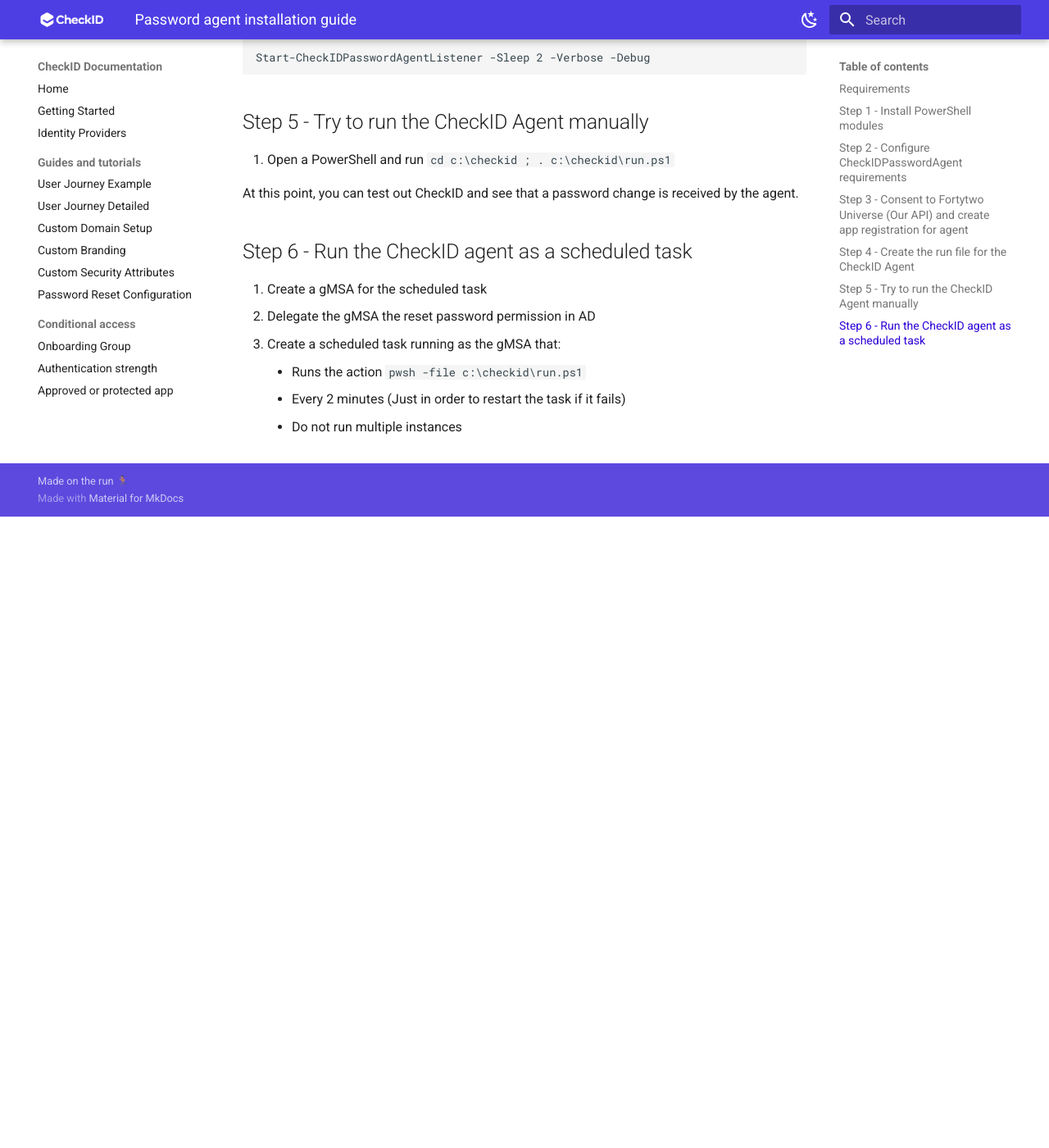
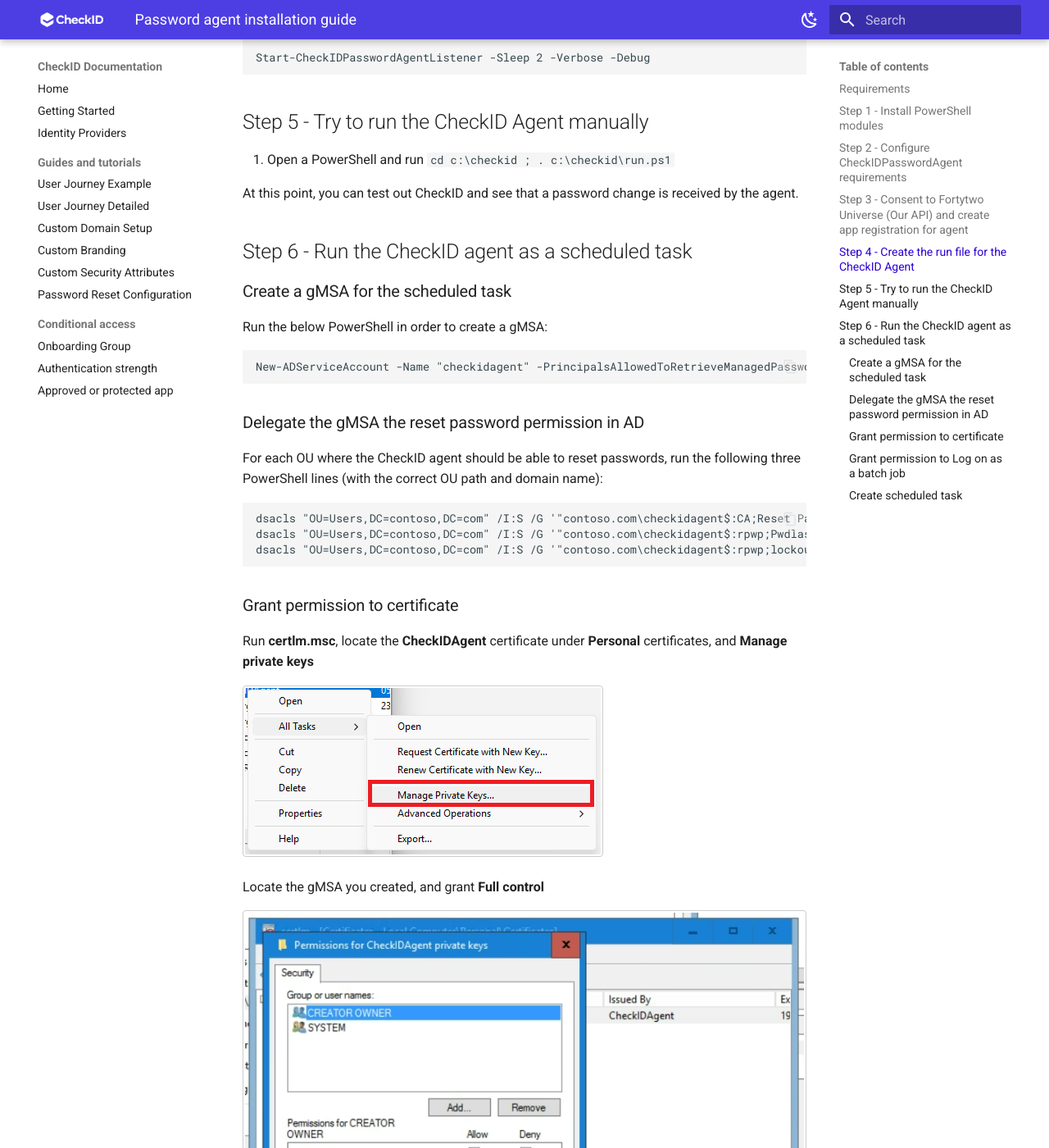
Before and after one commit to fortytwoservices/checkid-public-docs, an MkDocs documentation site: the page built from docs/Configuring-Password-Agent.md, in a window 1280 px wide and 1400 px high, scrolled down 4595 px. Shown: the whole window at 82% size. Built offline with MkDocs 1.6.1 and Material for MkDocs 9.7.7, drawn with Linux system fonts in a browser that asks for light colours; before the commit the page ends 5225 px from its top, so only the background shows below that; some of the changed text lies outside the part shown.

Commit message:
feat: Improve agent doc
Signed-off-by: Marius Solbakken Mellum <marius.solbakken@fortytwo.io>

````diff
--- a/docs/Configuring-Password-Agent.md
+++ b/docs/Configuring-Password-Agent.md
@@ -93,9 +93,49 @@
 
 ## Step 6 - Run the CheckID agent as a scheduled task
 
-1. Create a gMSA for the scheduled task
-2. Delegate the gMSA the reset password permission in AD
+### Create a gMSA for the scheduled task
+
+Run the below PowerShell in order to create a gMSA:
+
+```PowerShell
+New-ADServiceAccount -Name "checkidagent" -PrincipalsAllowedToRetrieveManagedPassword "SERVERNAME$" -DNSHostname "checkid.no"
+```
+
+### Delegate the gMSA the reset password permission in AD
+
+For each OU where the CheckID agent should be able to reset passwords, run the following three PowerShell lines (with the correct OU path and domain name):
+
+```PowerShell
+dsacls "OU=Users,DC=contoso,DC=com" /I:S /G '"contoso.com\checkidagent$:CA;Reset Password";user'
+dsacls "OU=Users,DC=contoso,DC=com" /I:S /G '"contoso.com\checkidagent$:rpwp;PwdlastSet";user'
+dsacls "OU=Users,DC=contoso,DC=com" /I:S /G '"contoso.com\checkidagent$:rpwp;lockoutTime";user'
+```
+
+### Grant permission to certificate
+
+Run **certlm.msc**, locate the **CheckIDAgent** certificate under **Personal** certificates, and **Manage private keys**
+
+![](media/20250922140138.png)
+
+Locate the gMSA you created, and grant **Full control**
+
+![](media/20250922134853.png)
+
+### Grant permission to Log on as a batch job
+
+![](media/20250922134729.png)
+
+### Create scheduled task
+
 3. Create a scheduled task running as the gMSA that:
-    - Runs the action ```pwsh -file c:\checkid\run.ps1```
-    - Every 2 minutes (Just in order to restart the task if it fails)
+    - Runs the action ```pwsh``` with the arguments ```-file c:\checkid\run.ps1```
+    - Run daily, repeat every 2 minutes (Just in order to restart the task if it fails)
     - Do not run multiple instances
+
+![](media/20250922132707.png)
+
+![](media/20250922132718.png)
+
+![](media/20250922132735.png)
+
+![](media/20250922135040.png)
````
Also changed, not shown: docs/image-8.png (added), docs/media/20250922132707.png (added), docs/media/20250922132718.png (added), docs/media/20250922132735.png (added), docs/media/20250922133559.png (added), docs/media/20250922133622.png (added), docs/media/20250922133659.png (added), docs/media/20250922133730.png (added), docs/media/20250922134729.png (added), docs/media/20250922134853.png (added), docs/media/20250922135040.png (added), docs/media/20250922140138.png (added).
